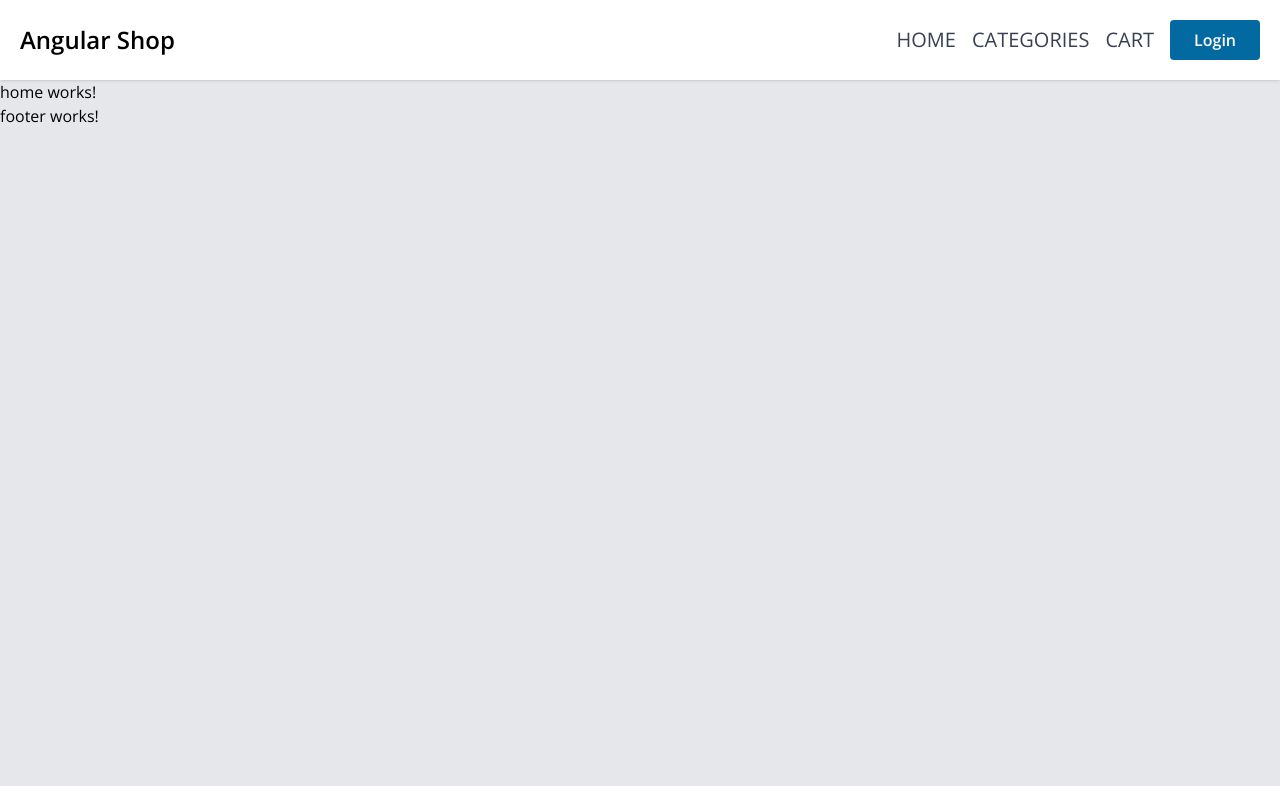
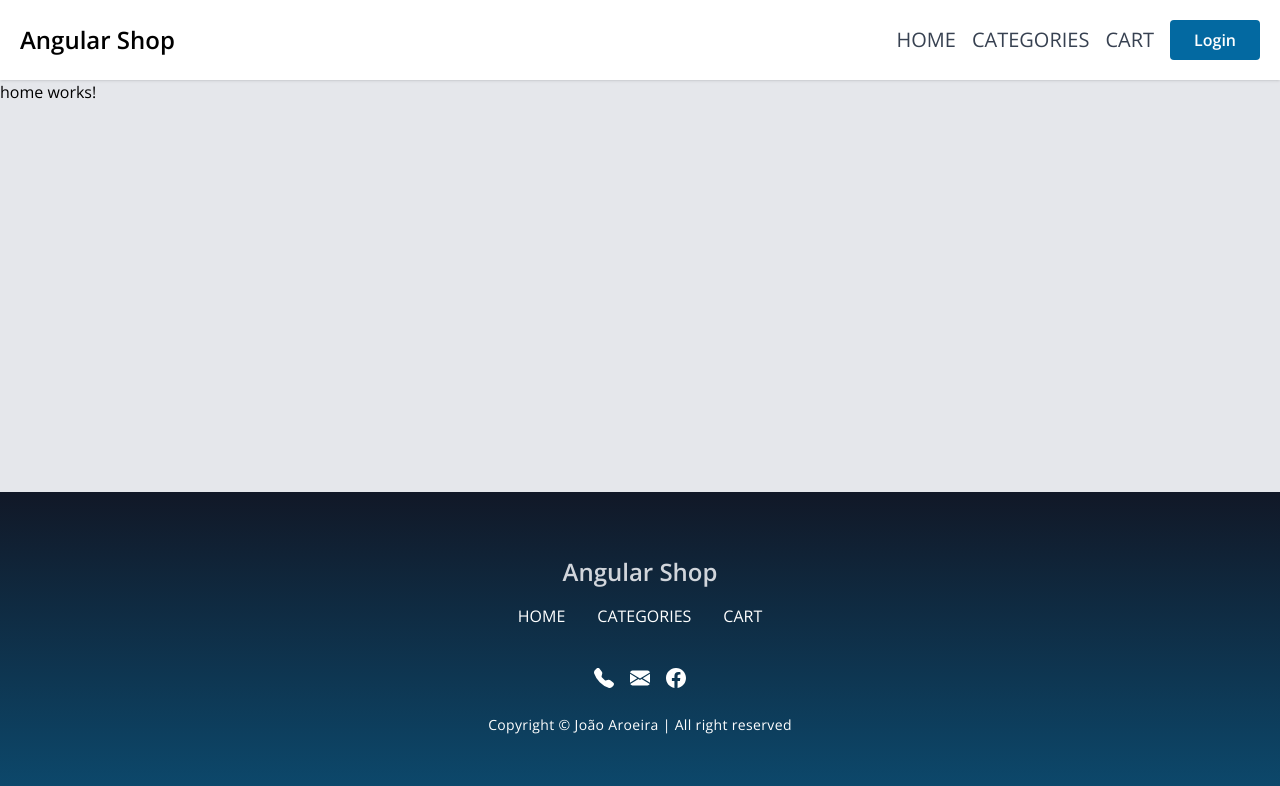
Before and after one commit to jaroeira/angular-demo-store, an Angular app: page / in a window 1280 px wide. Shown: the top 786 px of the page. Built offline with nearby package versions, Linux system fonts and the light colour scheme.

Commit message:
add footer, make header sticky and pass links as input to header and footer

```diff
--- a/src/app/shop/layout/footer/footer.component.html
+++ b/src/app/shop/layout/footer/footer.component.html
@@ -1 +1,64 @@
-<p>footer works!</p>
+<footer
+  class="w-full py-16 bg-gradient-to-b from-gray-900 to-sky-900 text-white"
+>
+  <h1 class="text-2xl font-semibold cursor-pointer text-gray-300 text-center">
+    Angular Shop
+  </h1>
+  <div class="md:px-12 lg:px-28">
+    <div class="container m-auto space-y-6">
+      <ul
+        role="list"
+        class="menu-item py-4 flex flex-col gap-4 items-center justify-center sm:flex-row sm:gap-8"
+      >
+        <li *ngFor="let link of links">
+          <a href="#">{{ link.label }}</a>
+        </li>
+      </ul>
+      <div class="w-max m-auto flex items-center justify-between space-x-4">
+        <a href="tel:+553199999999" aria-label="call">
+          <svg
+            xmlns="http://www.w3.org/2000/svg"
+            fill="currentColor"
+            class="w-5 m-auto"
+            viewBox="0 0 16 16"
+          >
+            <path
+              fill-rule="evenodd"
+              d="M1.885.511a1.745 1.745 0 0 1 2.61.163L6.29 2.98c.329.423.445.974.315 1.494l-.547 2.19a.678.678 0 0 0 .178.643l2.457 2.457a.678.678 0 0 0 .644.178l2.189-.547a1.745 1.745 0 0 1 1.494.315l2.306 1.794c.829.645.905 1.87.163 2.611l-1.034 1.034c-.74.74-1.846 1.065-2.877.702a18.634 18.634 0 0 1-7.01-4.42 18.634 18.634 0 0 1-4.42-7.009c-.362-1.03-.037-2.137.703-2.877L1.885.511z"
+            ></path>
+          </svg>
+        </a>
+        <a href="mailto:hello@mail.com" aria-label="send mail">
+          <svg
+            xmlns="http://www.w3.org/2000/svg"
+            fill="currentColor"
+            class="w-5 m-auto"
+            viewBox="0 0 16 16"
+          >
+            <path
+              d="M.05 3.555A2 2 0 0 1 2 2h12a2 2 0 0 1 1.95 1.555L8 8.414.05 3.555zM0 4.697v7.104l5.803-3.558L0 4.697zM6.761 8.83l-6.57 4.027A2 2 0 0 0 2 14h12a2 2 0 0 0 1.808-1.144l-6.57-4.027L8 9.586l-1.239-.757zm3.436-.586L16 11.801V4.697l-5.803 3.546z"
+            ></path>
+          </svg>
+        </a>
+        <a href="#" title="facebook" target="blank" aria-label="facebook">
+          <svg
+            xmlns="http://www.w3.org/2000/svg"
+            fill="currentColor"
+            class="w-5 m-auto"
+            viewBox="0 0 16 16"
+          >
+            <path
+              d="M16 8.049c0-4.446-3.582-8.05-8-8.05C3.58 0-.002 3.603-.002 8.05c0 4.017 2.926 7.347 6.75 7.951v-5.625h-2.03V8.05H6.75V6.275c0-2.017 1.195-3.131 3.022-3.131.876 0 1.791.157 1.791.157v1.98h-1.009c-.993 0-1.303.621-1.303 1.258v1.51h2.218l-.354 2.326H9.25V16c3.824-.604 6.75-3.934 6.75-7.951z"
+            ></path>
+          </svg>
+        </a>
+      </div>
+      <div class="text-center">
+        <span class="text-sm tracking-wide"
+          >Copyright © João Aroeira <span id="year"></span> | All right
+          reserved</span
+        >
+      </div>
+    </div>
+  </div>
+</footer>
--- a/src/app/shop/layout/footer/footer.component.scss
+++ b/src/app/shop/layout/footer/footer.component.scss
@@ -0,0 +1,3 @@
+.menu-item li {
+  @apply uppercase  hover:text-sky-700 duration-500 my-6 md:my-0;
+}
--- a/src/app/shop/layout/header/header.component.html
+++ b/src/app/shop/layout/header/header.component.html
@@ -13,14 +13,8 @@
       [ngClass]="{ 'menu-open': isMenuOpen }"
       class="menu-item md:flex md:items-center gap-4 z-[-1] md:z-auto md:static absolute bg-white w-full md:w-auto left-0 md:py-0 py-4 md:pl-0 pl-7 md:opacity-100 opacity-0 top-[-400px] transition-all ease-in duration-500"
     >
-      <li>
-        <a href="#">Home</a>
-      </li>
-      <li>
-        <a href="#">Categories</a>
-      </li>
-      <li>
-        <a href="#">Cart</a>
+      <li *ngFor="let link of links">
+        <a href="#">{{ link.label }}</a>
       </li>
       <button class="btn--blue">Login</button>
     </ul>
--- a/src/app/shop/layout/header/header.component.ts
+++ b/src/app/shop/layout/header/header.component.ts
@@ -1,4 +1,4 @@
-import { Component, OnInit } from '@angular/core';
+import { Component, Input, OnInit } from '@angular/core';
 import { faBars, faXmark } from '@fortawesome/free-solid-svg-icons';
 
 @Component({
@@ -7,6 +7,8 @@ import { faBars, faXmark } from '@fortawesome/free-solid-svg-icons';
   styleUrls: ['./header.component.scss'],
 })
 export class HeaderComponent implements OnInit {
+  @Input() links: { label: string; path: string }[] = [];
+
   faBars = faBars;
   faXmark = faXmark;
 
--- a/src/app/shop/layout/shop-shell/shop-shell.component.html
+++ b/src/app/shop/layout/shop-shell/shop-shell.component.html
@@ -1,3 +1,5 @@
-<app-header></app-header>
-<router-outlet></router-outlet>
-<app-footer></app-footer>
+<app-header class="sticky top-0" [links]="headerLinks"></app-header>
+<main class="md:pb-[19.25rem] sm:pb-[22.25rem] pb-[33.25rem]">
+  <router-outlet></router-outlet>
+</main>
+<app-footer class="absolute bottom-0 w-full" [links]="headerLinks"></app-footer>
--- a/src/app/shop/layout/shop-shell/shop-shell.component.ts
+++ b/src/app/shop/layout/shop-shell/shop-shell.component.ts
@@ -3,13 +3,16 @@ import { Component, OnInit } from '@angular/core';
 @Component({
   selector: 'app-shop-shell',
   templateUrl: './shop-shell.component.html',
-  styleUrls: ['./shop-shell.component.scss']
+  styleUrls: ['./shop-shell.component.scss'],
 })
 export class ShopShellComponent implements OnInit {
+  headerLinks = [
+    { label: 'home', path: '' },
+    { label: 'categories', path: '' },
+    { label: 'cart', path: '' },
+  ];
 
-  constructor() { }
+  constructor() {}
 
-  ngOnInit(): void {
-  }
-
+  ngOnInit(): void {}
 }
--- a/src/styles.scss
+++ b/src/styles.scss
@@ -3,13 +3,11 @@
 @tailwind components;
 @tailwind utilities;
 
-
 body {
-    @apply relative h-screen bg-gray-200 font-body;
+  @apply relative min-h-screen bg-gray-200 font-body;
 }
-
 
 // UI elements
 .btn--blue {
-    @apply bg-sky-700 text-white font-semibold duration-500 px-6 py-2 hover:bg-sky-800 rounded;
+  @apply bg-sky-700 text-white font-semibold duration-500 px-6 py-2 hover:bg-sky-800 rounded;
 }
```
Also changed, not shown: src/app/shop/layout/footer/footer.component.ts (+5 -6 lines).
